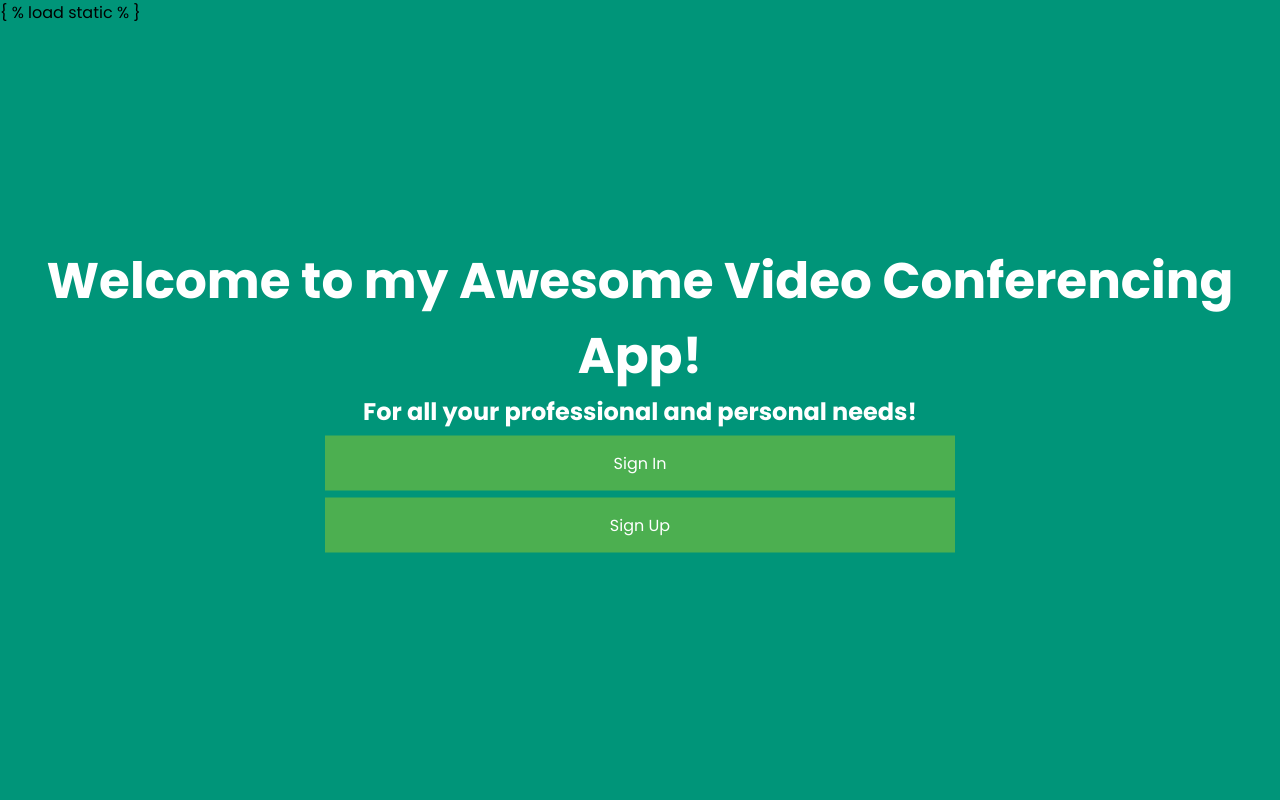
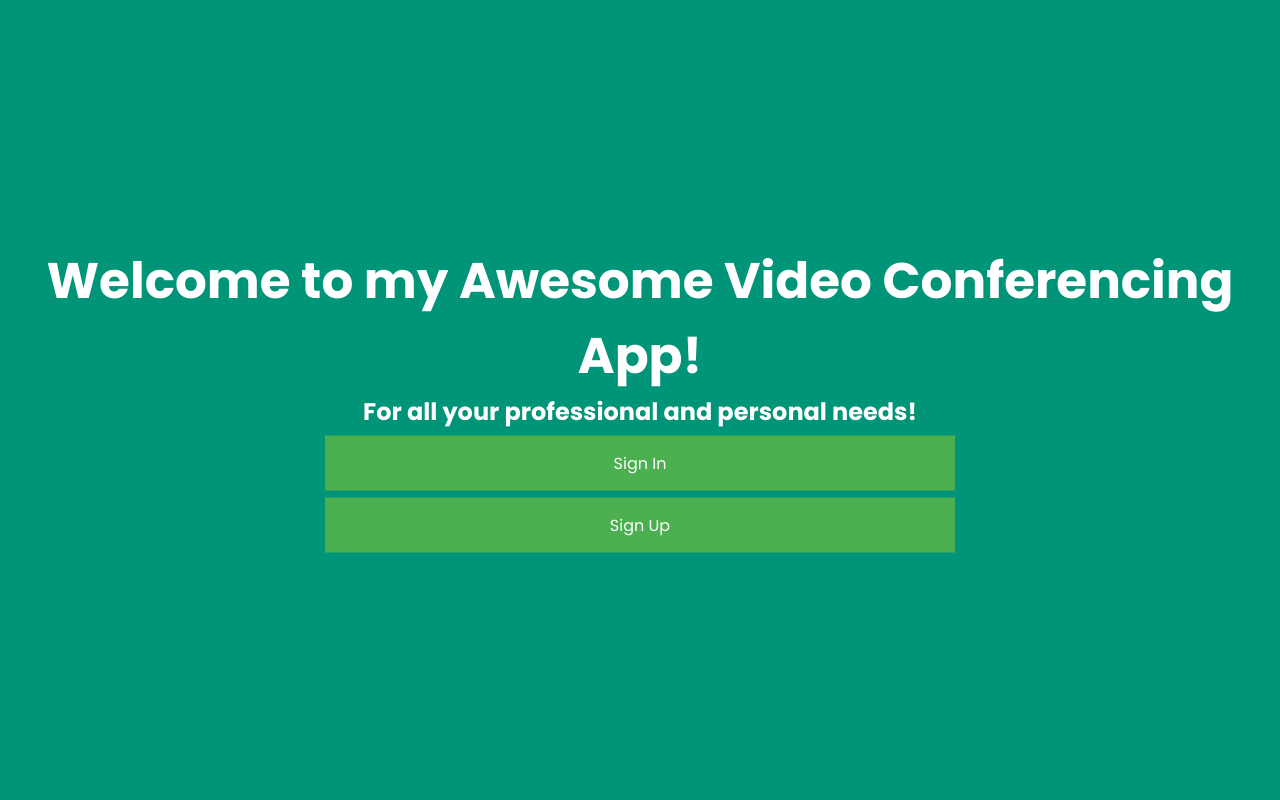
Before and after one commit to hp5099499/Videocon, a Django app: template templates/index.html in a window 1280 px wide. Run offline with Django 4.2, Linux system fonts and the light colour scheme; the template is opened without the code that fills it, so the values that code supplies are empty; parts of the project's set-up code (start-up, migrations or seed data) failed here and were passed over.

Commit message:
index.html

```diff
--- a/templates/index.html
+++ b/templates/index.html
@@ -1,4 +1,4 @@
-{ % load static % }
+
 
 <!DOCTYPE html>
 <html lang="en">
```
